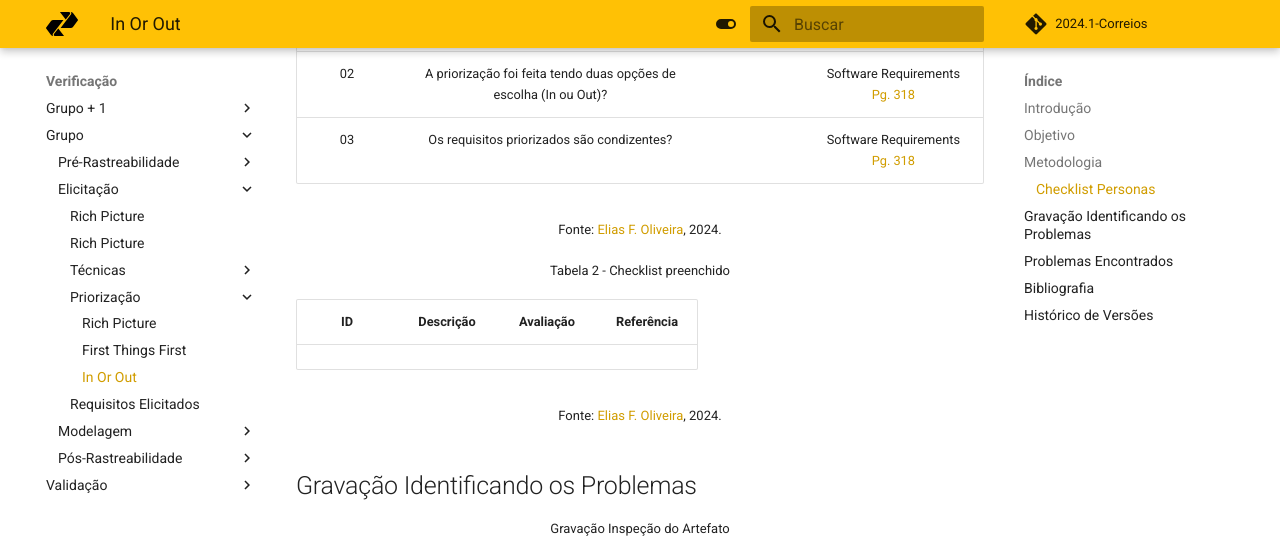
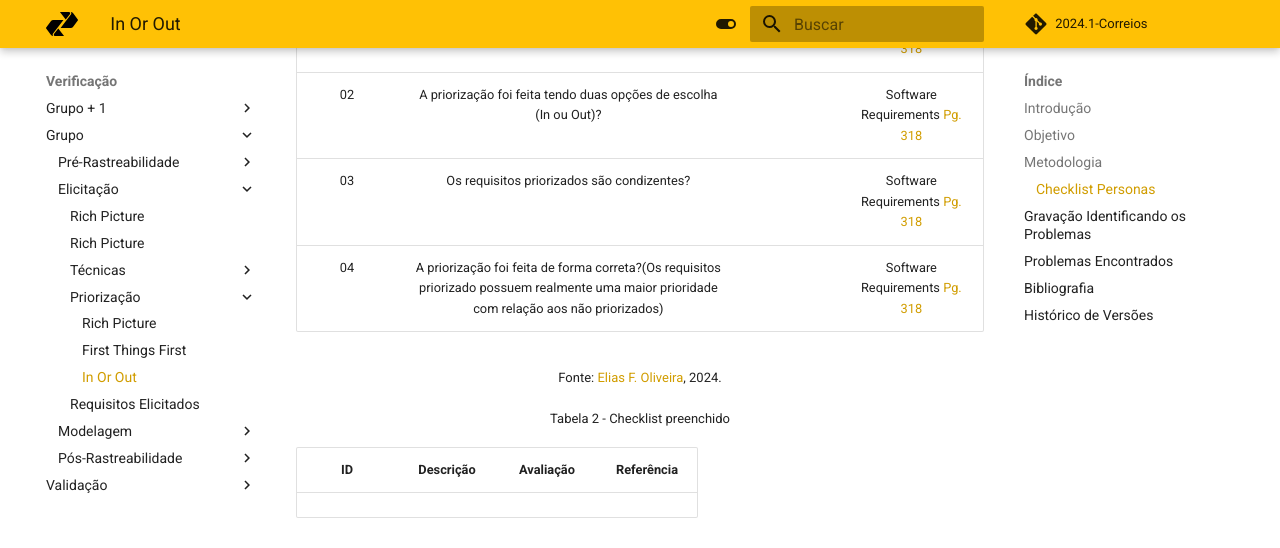
Before and after one commit to Requisitos-de-Software/2024.1-Serasa, an MkDocs documentation site: the page built from docs/verificacao/grupo/elicitacao/priorizacao/in_or_out.md, in a window 1280 px wide and 900 px high, scrolled down 989 px, cut to the strip 0-548 px from the top of the window. Built offline with MkDocs 1.6.1 and Material for MkDocs 9.7.7, drawn with Linux system fonts in a browser that asks for light colours; comment, search, counter and statistics services are not loaded.

Commit message:
review checklist

```diff
--- a/docs/verificacao/grupo/elicitacao/priorizacao/in_or_out.md
+++ b/docs/verificacao/grupo/elicitacao/priorizacao/in_or_out.md
@@ -21,6 +21,7 @@ Abaixo temos respectivamente nas tabelas 01 e 02 o checklist de perguntas criado
 |01| A priorização foi feita com a participação de stakeholders?||Software Requirements  [Pg. 318][PG. 318]|
 |02| A priorização foi feita tendo duas opções de escolha (In ou Out)?||Software Requirements  [Pg. 318][PG. 318]|
 |03| Os requisitos priorizados são condizentes?||Software Requirements  [Pg. 318][PG. 318]|
+|04| A priorização foi feita de forma correta?(Os requisitos priorizado possuem realmente uma maior prioridade com relação aos não priorizados)||Software Requirements  [Pg. 318][PG. 318]|
 
 <font size="2"><p style="text-align: center">Fonte: [Elias F. Oliveira](https://github.com/EliasOliver21), 2024.</p></font>
 
```
